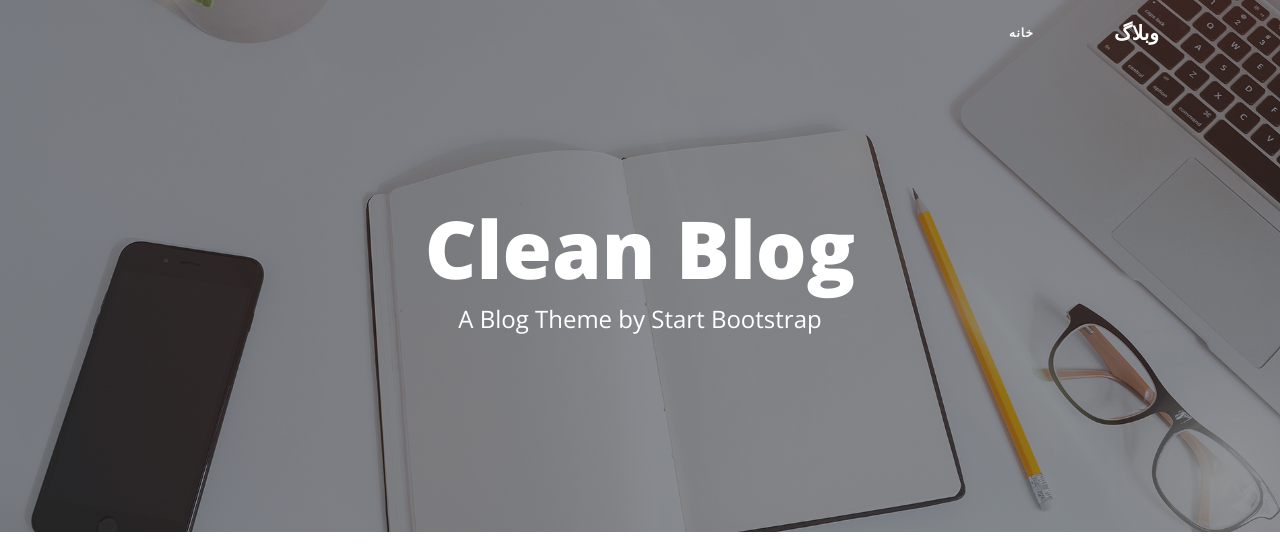
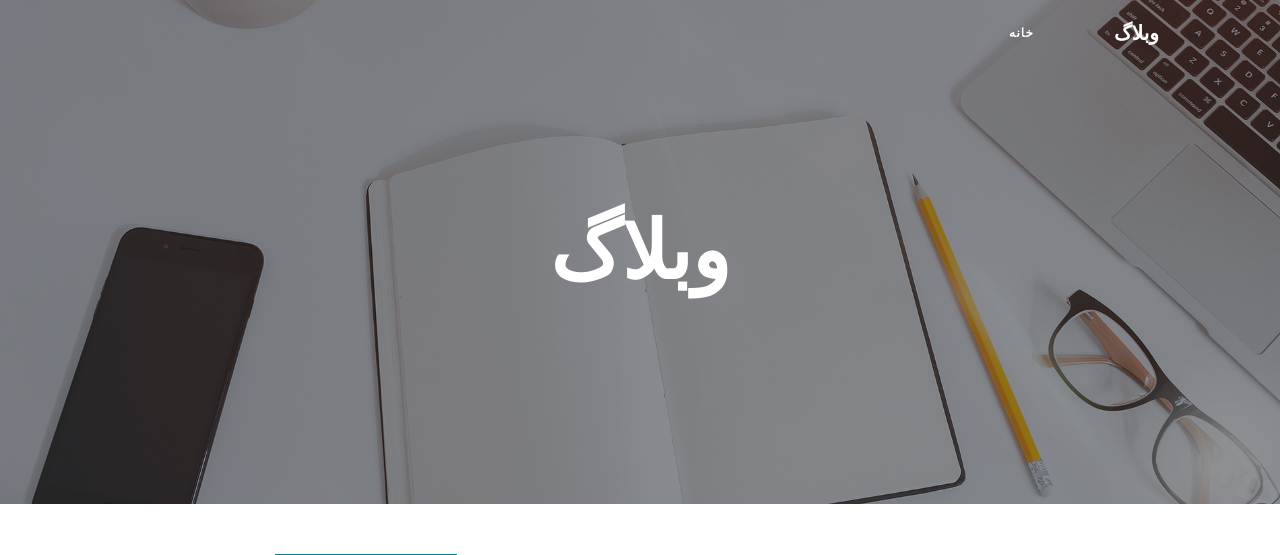
Before and after one commit to arezoo88/weblog, a Django app: page / in a window 1280 px wide. Shown: the top 555 px of the page. Run offline with Django 3.2, Linux system fonts and the light colour scheme; data that the repository does not hold is empty; some libraries are stand-ins or nearby versions.

Commit message:
feat: change content of h1 tag

```diff
--- a/post/templates/post/index.html
+++ b/post/templates/post/index.html
@@ -7,8 +7,7 @@
             <div class="row">
                 <div class="col-lg-8 col-md-10 mx-auto">
                     <div class="site-heading">
-                        <h1>Clean Blog</h1>
-                        <span class="subheading">A Blog Theme by Start Bootstrap</span>
+                        <h1>وبلاگ</h1>
                     </div>
                 </div>
             </div>
```
